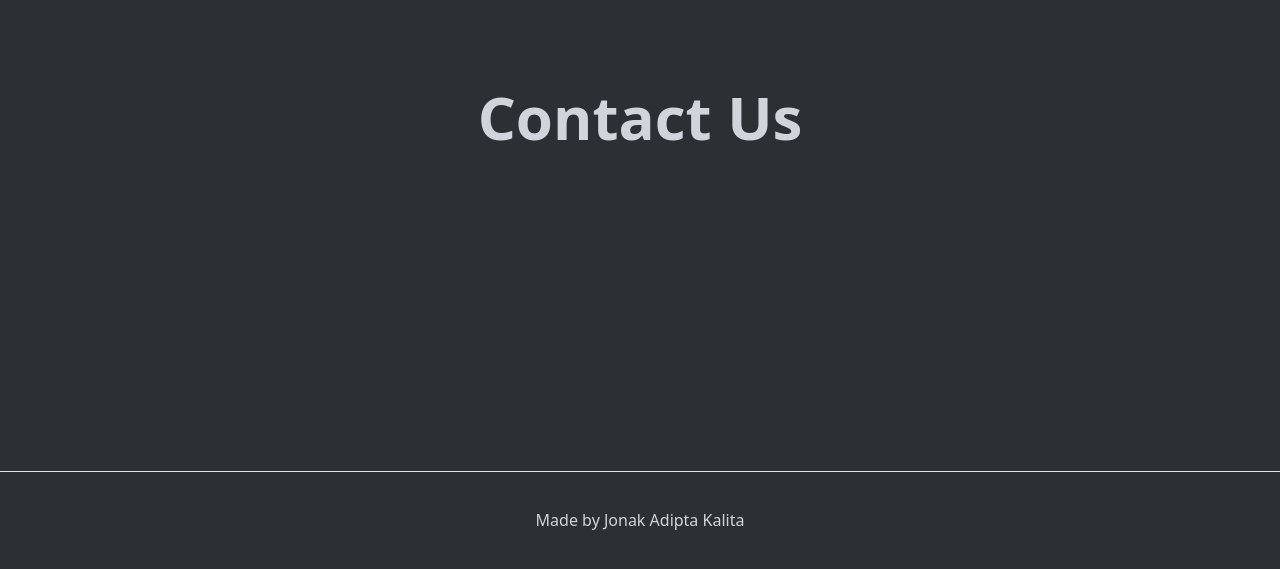
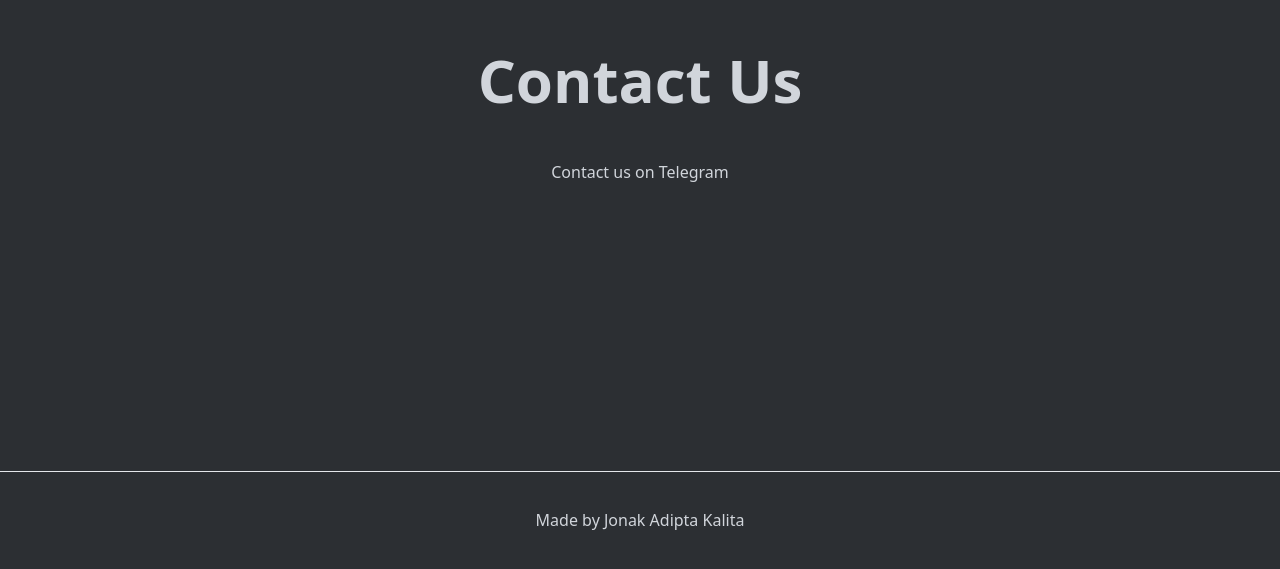
Before and after one commit to moiSentineL/chonkyserver-web, a Next.js app: page /contact in a window 1280 px wide. Shown: the part 225-794 px from the top of the page. Built offline with nearby package versions, Linux system fonts and the light colour scheme.

Commit message:
it looks like shit......

```diff
--- a/pages/contact.tsx
+++ b/pages/contact.tsx
@@ -14,7 +14,17 @@ const Contact = () => {
                     Contact Us
                 </h1>
 
-                <div className=""></div>
+                <div className="">
+                    <p className="mt-[50px]">
+                        Contact us on{" "}
+                        <a
+                            href="https://t.me/moisentinel"
+                            className="hover:text-blue-500 hover:underline"
+                        >
+                            Telegram
+                        </a>
+                    </p>
+                </div>
             </main>
             <footer className="mt-10 flex h-24 w-full items-center justify-center border-t lg:mt-0">
                 <a
```
